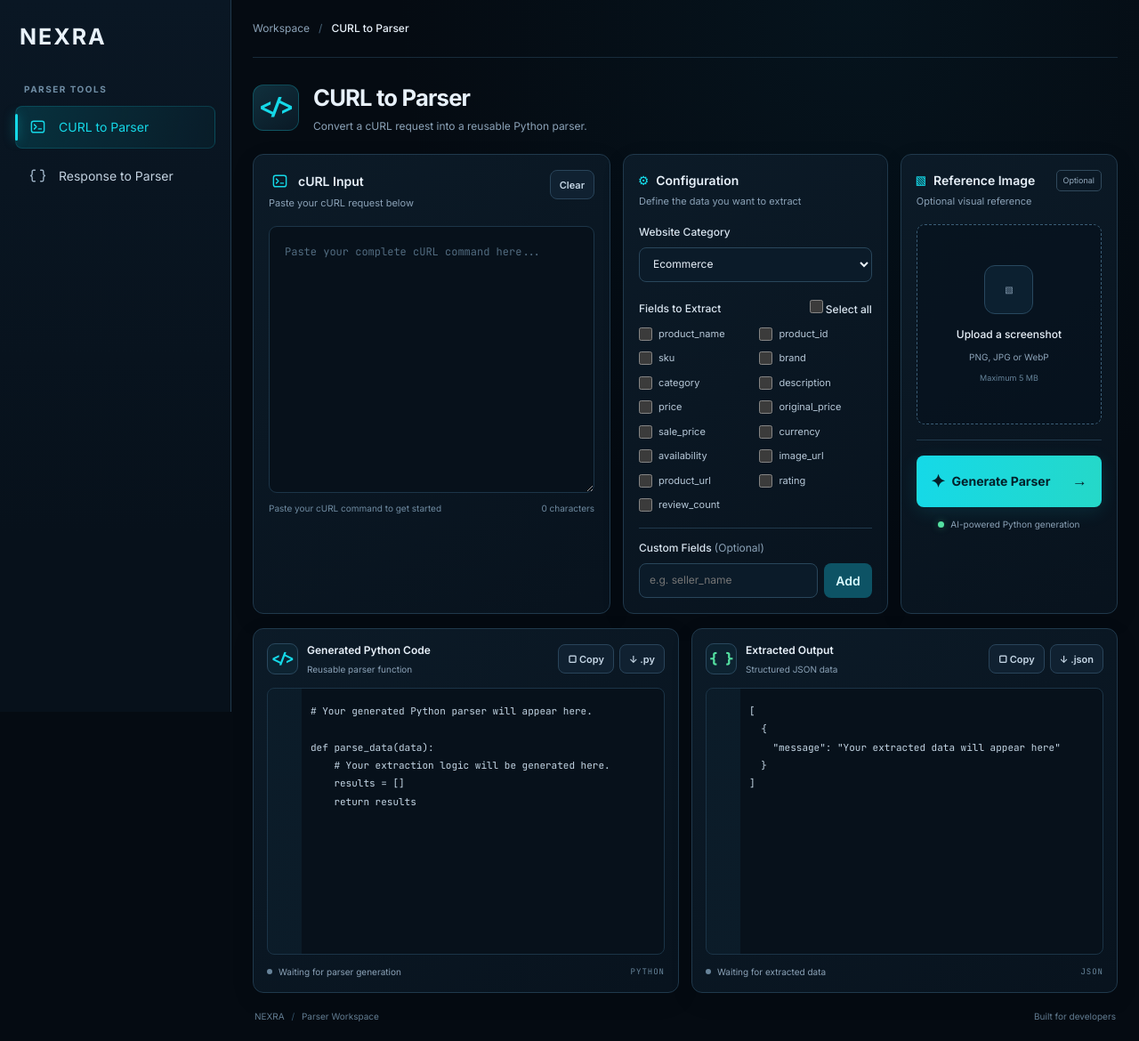
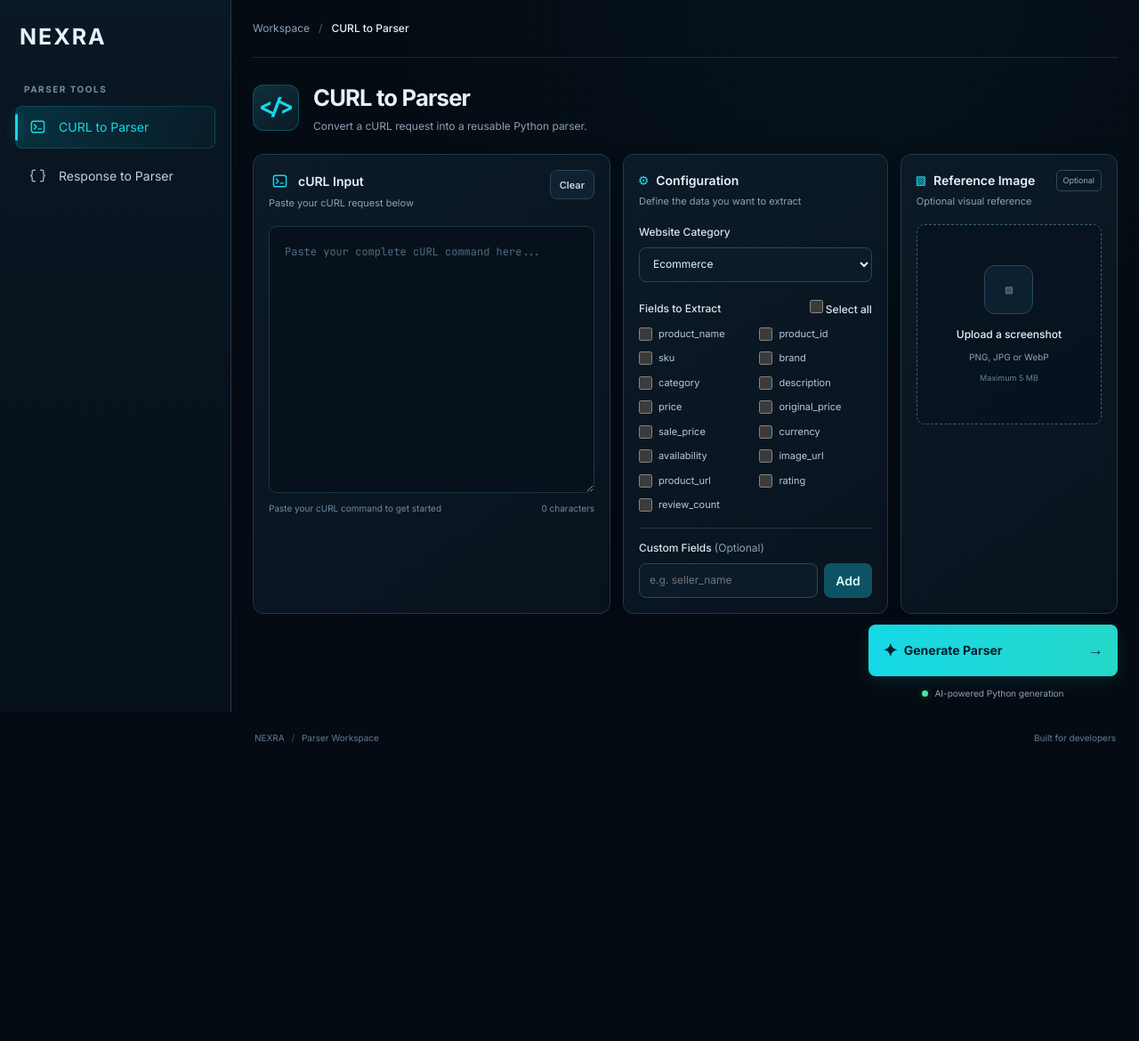
Before and after one commit to himanshu-actowiz/Nexra, a Flask app: page / in a window 1280 px wide. Shown: the whole page at 89% size. After the commit the page ends 835 px from the top, so only its background shows below. Run offline with Flask 3, Linux system fonts and the light colour scheme.

Commit message:
Fix Small BUG

```diff
--- a/public/script.js
+++ b/public/script.js
@@ -314,6 +314,7 @@ document.addEventListener("DOMContentLoaded", () => {
                 updateCharacterCount();
 
                 // Reset generated output
+                $("#results-section").hidden = true;
                 $("#code-output").textContent =
                     "# Your generated Python parser will appear here.\n\n" +
                     "def parse_data(data):\n" +
@@ -343,7 +344,7 @@ document.addEventListener("DOMContentLoaded", () => {
                     modeSettings.description;
 
                 $("#heading-icon").textContent =
-                    currentMode === "curl" ? "<_" : "{ }";
+                    currentMode === "curl" ? ">_" : "{ }";
 
                 $("#input-symbol").textContent =
                     currentMode === "curl" ? ">_" : "{ }";
@@ -670,6 +671,8 @@ document.addEventListener("DOMContentLoaded", () => {
                 );
             }
 
+            $("#results-section").hidden = false;
+
             $("#code-output").textContent = pythonCode;
 
             $("#json-output").textContent =
@@ -699,6 +702,7 @@ document.addEventListener("DOMContentLoaded", () => {
 
     // ---------- INITIALIZE ----------
 
+    $("#results-section").hidden = true;
     renderFields();
     updateCharacterCount();
 
--- a/public/style.css
+++ b/public/style.css
@@ -1350,3 +1350,26 @@ input[type="checkbox"] {
         font-size: 9px;
     }
 }
+
+.generate-action-row {
+    display: flex;
+    flex-direction: column;
+    align-items: flex-end;
+    margin-top: 12px;
+    margin-bottom: 16px;
+}
+
+.generate-action-row .button-generate {
+    width: 280px;
+    max-width: 100%;
+}
+
+.generate-action-row .generate-note {
+    width: 280px;
+    max-width: 100%;
+    text-align: center;
+}
+
+#results-section[hidden] {
+    display: none !important;
+}
--- a/templates/index.html
+++ b/templates/index.html
@@ -1,4 +1,3 @@
-
 <!DOCTYPE html>
 <html lang="en">
 
@@ -9,10 +8,8 @@
 
     <title>NEXRA</title>
 
-    <!-- Main stylesheet -->
     <link rel="stylesheet" href="/style.css">
 
-    <!-- Google Fonts -->
     <link rel="preconnect" href="https://fonts.googleapis.com">
     <link rel="preconnect" href="https://fonts.gstatic.com" crossorigin>
 
@@ -48,7 +45,6 @@
                         <path d="m7 9 3 3-3 3M13 15h4"></path>
                     </svg>
                 </span>
-
                 <span>CURL to Parser</span>
             </button>
 
@@ -62,7 +58,6 @@
                         <path d="M8 4H6a2 2 0 0 0-2 2v3a3 3 0 0 1-2 3 3 3 0 0 1 2 3v3a2 2 0 0 0 2 2h2M16 4h2a2 2 0 0 1 2 2v3a3 3 0 0 0 2 3 3 3 0 0 0-2 3v3a2 2 0 0 1-2 2h-2"></path>
                     </svg>
                 </span>
-
                 <span>Response to Parser</span>
             </button>
 
@@ -221,7 +216,6 @@
 
                 </div>
 
-                <!-- Populated by script.js -->
                 <div class="fields-grid" id="fields-container"></div>
 
                 <!-- Custom Fields -->
@@ -254,7 +248,7 @@
 
             </div>
 
-            <!-- Reference Image and Generate -->
+            <!-- Reference Image Panel -->
             <div class="panel action-panel">
 
                 <div class="panel-heading">
@@ -314,7 +308,12 @@
 
                 </div>
 
-                <div class="action-divider"></div>
+            </div>
+
+        </section>
+
+        <!-- Generate Button: Below Workspace -->
+        <div class="generate-action-row">
 
             <button
                 class="button button-generate"
@@ -322,9 +321,7 @@
                 type="button"
             >
                 <span class="generate-icon">✦</span>
-
                 <span id="generate-text">Generate Parser</span>
-
                 <span class="button-arrow">→</span>
             </button>
 
@@ -335,10 +332,8 @@
 
         </div>
 
-        </section>
-
-        <!-- Generated Results -->
-        <section class="results-grid">
+        <!-- Generated Results: Hidden Initially -->
+        <section class="results-grid" id="results-section" hidden>
 
             <!-- Python Code -->
             <div class="panel result-panel">
@@ -473,12 +468,14 @@ def parse_data(data):
 
         <!-- Footer -->
         <footer class="page-footer">
+
             <span>
                 NEXRA <span class="footer-separator">/</span>
                 Parser Workspace
             </span>
 
             <span>Built for developers</span>
+
         </footer>
 
     </main>
@@ -493,7 +490,6 @@ def parse_data(data):
     aria-live="polite"
 ></div>
 
-<!-- Load JavaScript after HTML parsing -->
 <script src="/script.js" defer></script>
 
 </body>
```
Lines whose indentation alone changed are shown as unchanged.
